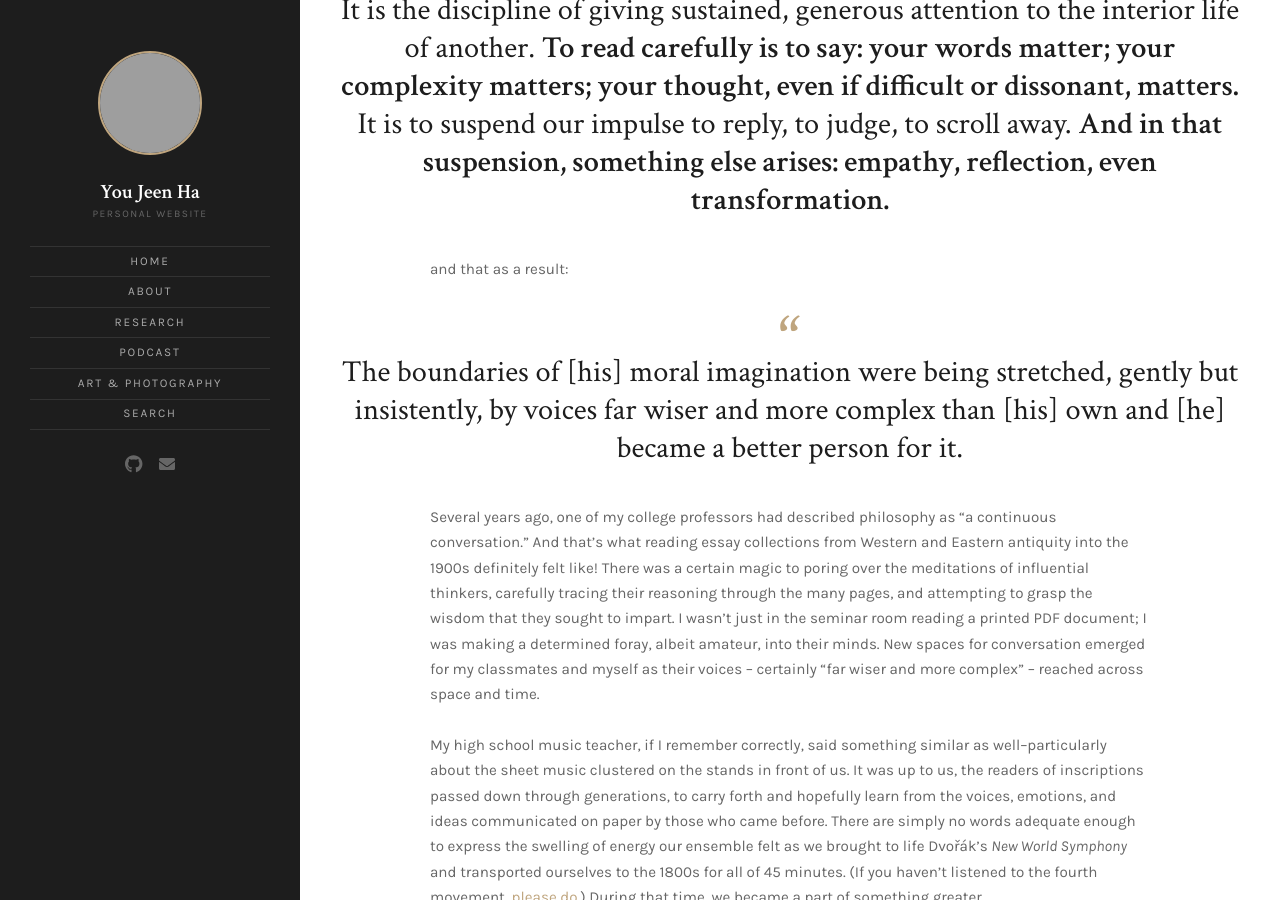
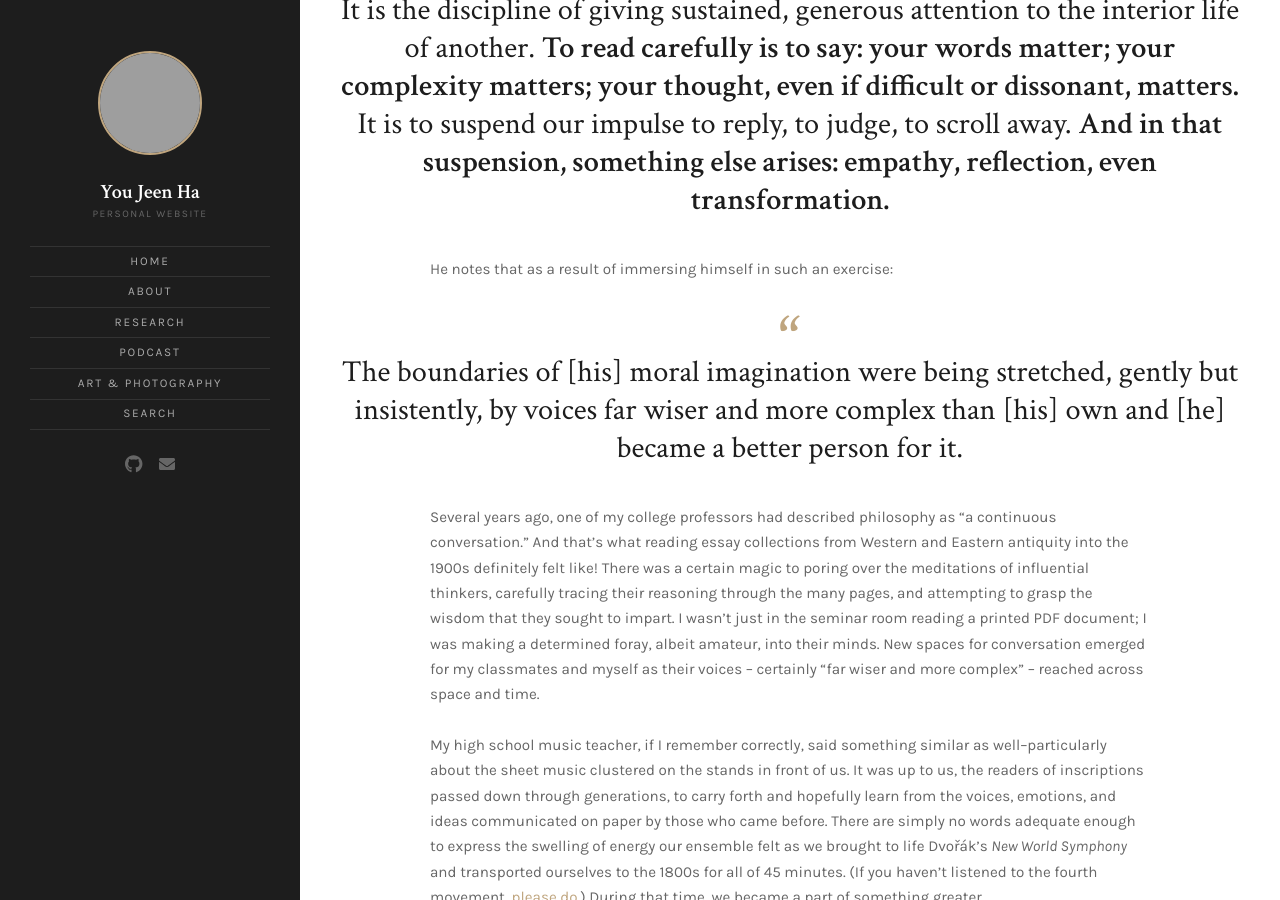
Before and after one commit to hyoujeen/hyoujeen.github.io, a Jekyll site: the page built from _posts/2025-05-31-deep-reading-in-the-age-of-algorithms.md, in a window 1280 px wide and 900 px high, scrolled down 575 px, cut to the strip 0-900 px from the top of the window. Built offline with Jekyll 4.4.1, drawn with Linux system fonts in a browser that asks for light colours; grey boxes are pictures that could not be loaded.

Commit message:
Update 2025-05-31-deep-reading-in-the-age-of-algorithms.md

```diff
--- a/_posts/2025-05-31-deep-reading-in-the-age-of-algorithms.md
+++ b/_posts/2025-05-31-deep-reading-in-the-age-of-algorithms.md
@@ -13,7 +13,7 @@ At this point, I came across Carl Hendrick's <i>Substack</i> post: [<i>The Humil
 Hendrick explains how reading is indeed an ethical practice--and a deliberate one at that:
 > It is the discipline of giving sustained, generous attention to the interior life of another. <strong>To read carefully is to say: your words matter; your complexity matters; your thought, even if difficult or dissonant, matters.</strong> It is to suspend our impulse to reply, to judge, to scroll away. <strong>And in that suspension, something else arises: empathy, reflection, even transformation.</strong>
 
-and that as a result:
+He notes that as a result of immersing himself in such an exercise:
 > The boundaries of [his] moral imagination were being stretched, gently but insistently, by voices far wiser and more complex than [his] own and [he] became a better person for it.
 
 Several years ago, one of my college professors had described philosophy as "a continuous conversation." And that's what reading essay collections from Western and Eastern antiquity into the 1900s definitely felt like! There was a certain magic to poring over the meditations of influential thinkers, carefully tracing their reasoning through the many pages, and attempting to grasp the wisdom that they sought to impart. I wasn't just in the seminar room reading a printed PDF document; I was making a determined foray, albeit amateur, into their minds. New spaces for conversation emerged for my classmates and myself as their voices -- certainly "far wiser and more complex" -- reached across space and time.
```
